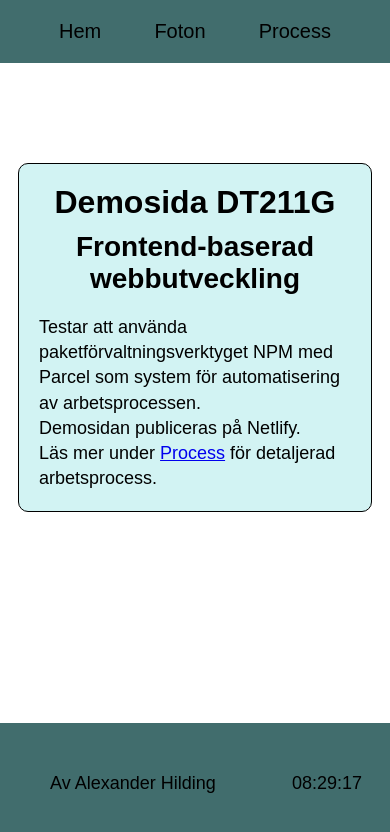
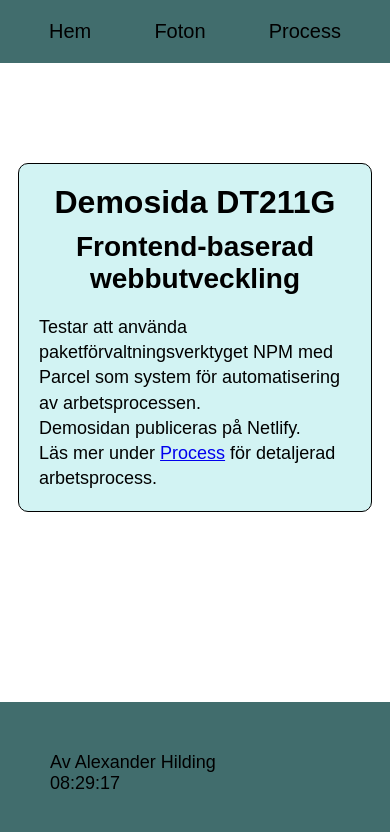
Before and after one commit to hildingx/dt211gmoment1, a website built with Parcel: page src/index.html in a window 390 px wide. Shown: the top 832 px of the page. Built offline with nearby package versions, Linux system fonts and the light colour scheme.

Commit message:
Sidan var inte riktigt responsiv. Åtgärdat.

```diff
--- a/src/css/main.css
+++ b/src/css/main.css
@@ -11,7 +11,7 @@ html {
 body {
     display: flex;
     flex-direction: column;
-    min-height: 100vh; /* Use viewport height to ensure full height */
+    min-height: 100vh;
     overflow-x: hidden;
 }
 
@@ -34,7 +34,7 @@ nav ul {
 }
 
 nav li {
-    margin: 20px 10px;
+    margin: 20px 0px;
 }
 
 nav a {
@@ -112,7 +112,8 @@ footer {
 
 .footer {
     display: flex;
-    justify-content: space-between;
+    flex-direction: column;
+    justify-content: center;
     width: 80%;
     max-width: 600px;
     margin: auto;
```
Also changed, not shown: src/index.html (line endings or trailing spaces).
